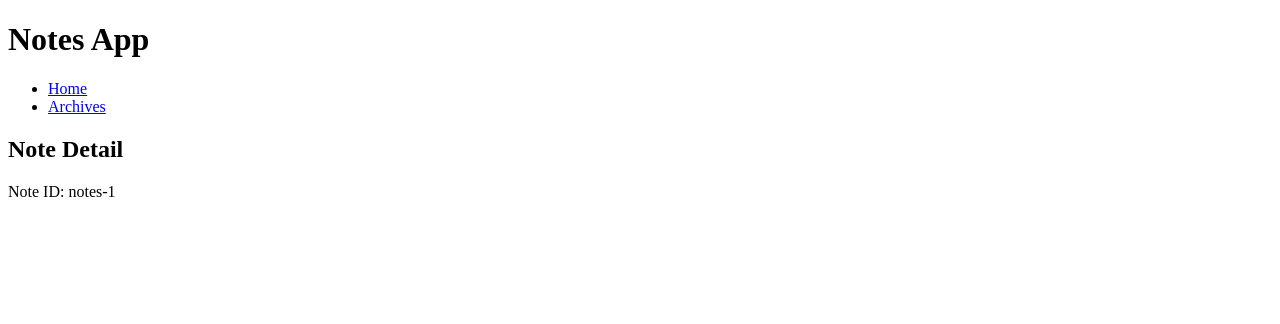
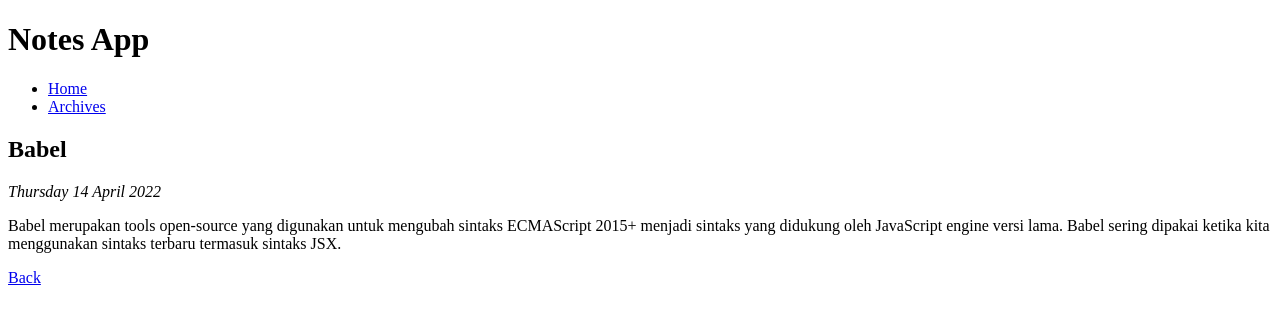
Before and after one commit to carloabimanyu/notes-app-spa, a React (Vite) app: page /notes/notes-1 in a window 1280 px wide. Shown: the top 324 px of the page. Built offline with nearby package versions, Linux system fonts and the light colour scheme.

Commit message:
feat: improve note detail page with formatted date and back link

```diff
--- a/src/pages/NoteDetailPage.jsx
+++ b/src/pages/NoteDetailPage.jsx
@@ -1,12 +1,27 @@
-import { useParams } from "react-router-dom";
+import { Link, useParams } from "react-router-dom";
+import notes from "../utils/notes";
 
 function NoteDetailPage() {
     const { id } = useParams();
+    const note = notes.find(n => n.id === id);
+
+    if (!note) {
+        return <p>Note not found</p>;
+    }
+
+    const formattedDate = new Date(note.createdAt).toLocaleDateString('en-GB', {
+        weekday: 'long',
+        year: 'numeric',
+        month: 'long',
+        day: 'numeric',
+    });
 
     return (
         <section>
-            <h2>Note Detail</h2>
-            <p>Note ID: {id}</p>
+            <h2>{note.title}</h2>
+            <p><em>{formattedDate}</em></p>
+            <p>{note.body}</p>
+            <Link to={note.archived ? "/archives" : "/"}>Back</Link>
         </section>
     );
 }
```
